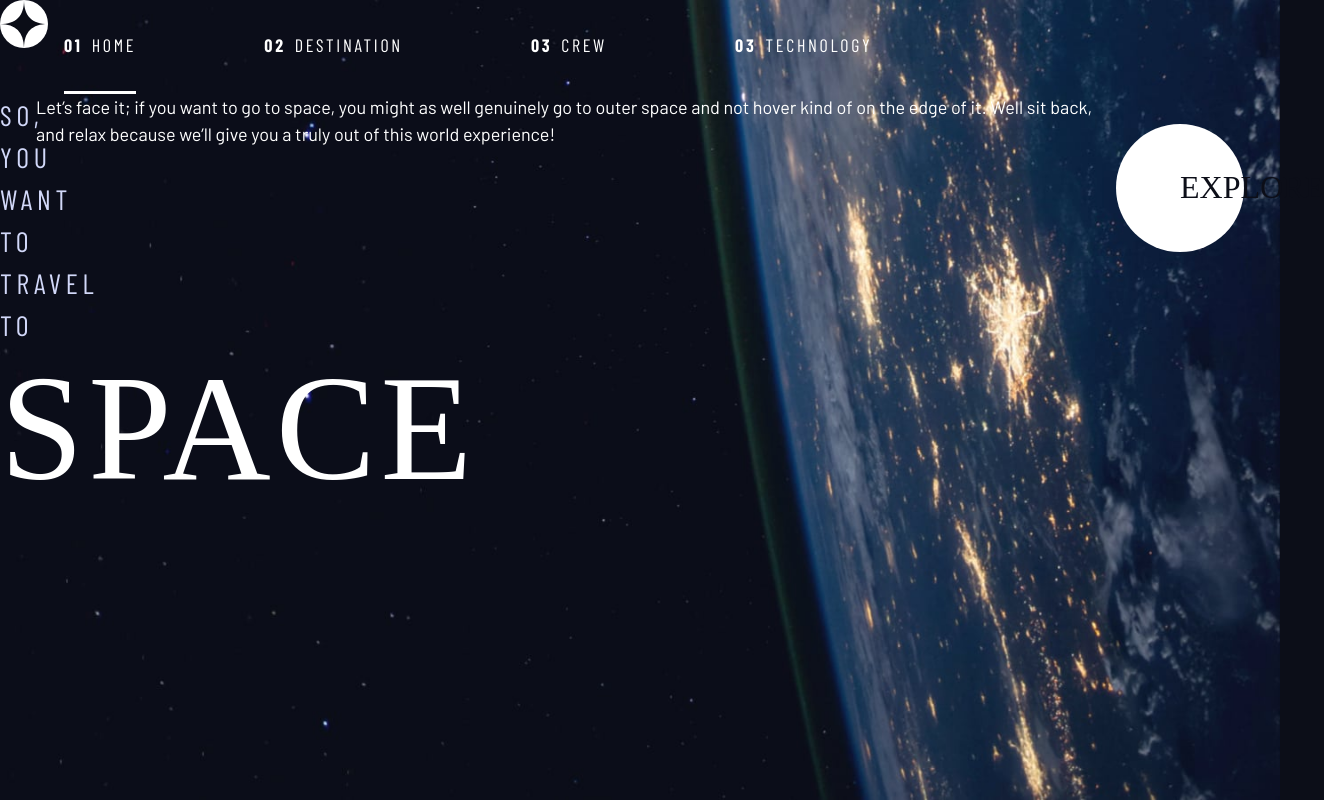
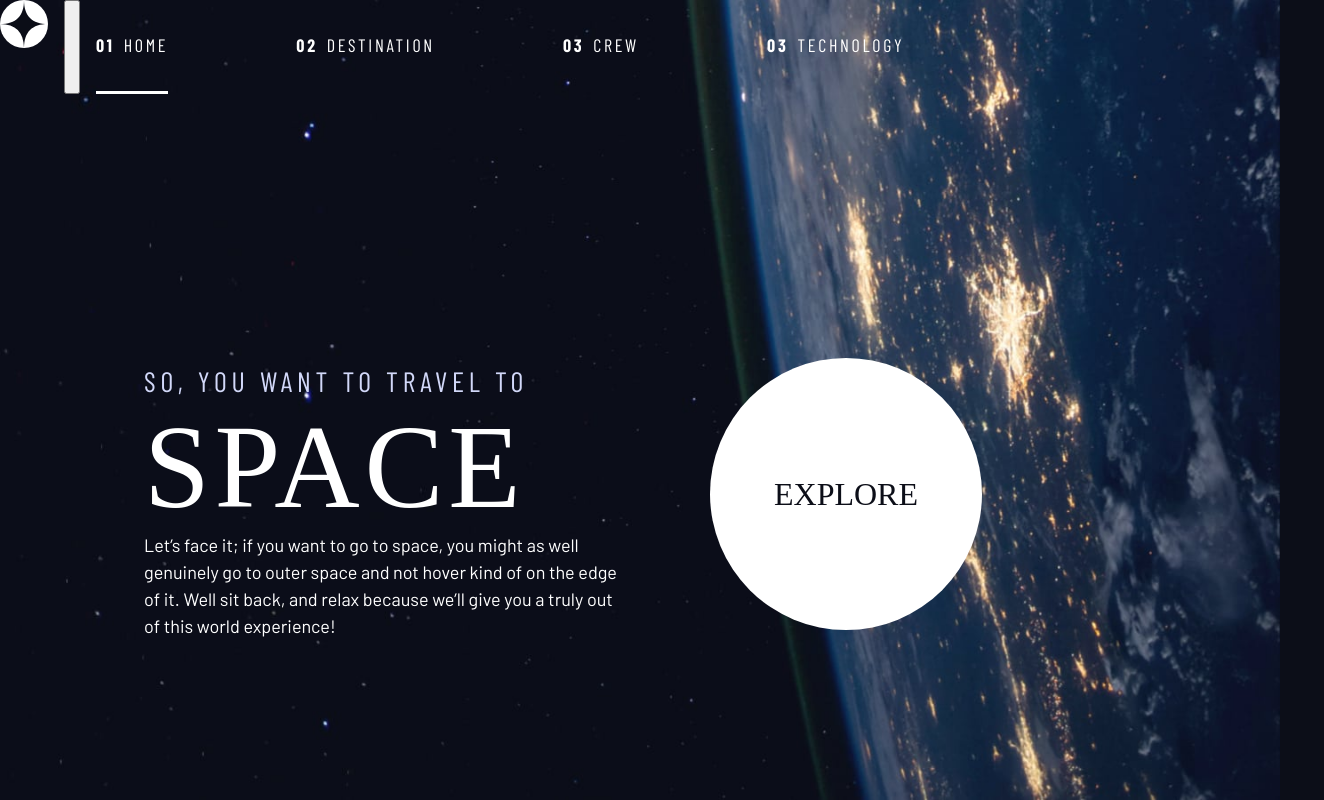
Before and after one commit to zaharscript/space-travel-site, a plain HTML site: page space-tourism-website-main/space-tourism-website-main/starter-code/index.html in a window 1280 px wide. Shown: the whole page, 1324 px wide, since content can reach past the window. Drawn offline with nearby package versions, Linux system fonts and the light colour scheme; a web font is replaced by a local one.

Commit message:
adding header section, explore button, adding back ground pic & final touch up

```diff
--- a/space-tourism-website-main/space-tourism-website-main/starter-code/index.css
+++ b/space-tourism-website-main/space-tourism-website-main/starter-code/index.css
@@ -9,12 +9,12 @@
     --clr-white: 0 0% 100%;
 
     /* font-size */
-    --fs-900: 9.375rem;
-    --fs-800: 6.25rem;
-    --fs-700: 3.5rem;
-    --fs-600: 2rem;
+    --fs-900: clamp(5rem, 8vw + 1rem, 9.375rem);
+    --fs-800: 3.5rem;
+    --fs-700: 1.5rem;
+    --fs-600: 1rem;
     --fs-500: 1.75rem;
-    --fs-400: 1.125rem;
+    --fs-400: 0.9375rem;
     --fs-300: 1rem;
     --fs-200: 0.875rem;
 
@@ -23,6 +23,29 @@
     --ff-sans-cond: "Barlow Condensed", sans-serif;
     --ff-sans-normal: "Barlow", sans-serif;
 }
+
+
+
+    /* tablet screen size */
+    @media (min-width: 35em) {
+        :root {
+            --fs-800: 5rem;
+            --fs-700: 2.5rem;
+            --fs-600: 1.5rem;
+            --fs-400: 1rem;
+        }
+    }
+
+
+    @media (min-width: 45em) {
+        :root {
+            /* font-sizes */
+            --fs-800: 6.25rem;
+            --fs-700: 3.5rem;
+            --fs-600: 2rem;
+            --fs-400: 1.125rem;
+        }
+    }
 
 
 
@@ -67,18 +90,20 @@ p {
 
 /* set up body */
 body {
+    background-color: hsl(var(--clr-dark));
+ /* background-image: url(assets/home/background-home-desktop.jpg); */
+ /* background-repeat: no-repeat; */
+ /* background-position: right top; */
+ /* background-size: cover; */
+ /* background-attachment: fixed; */
+    color:hsl(var(--clr-white));
+    display: grid;
     font-family: var(--ff-sans-normal);
     font-size: var(--fs-400);
-    color:hsl(var(--clr-white));
-    background-image: url(assets/home/background-home-desktop.jpg);
-    background-repeat: no-repeat;
-    background-position: right top;
-    margin-right: 0;
-    background-size: cover;
-    background-attachment: fixed;
-    background-color: hsl(var(--clr-dark));
     line-height: 1.5;
+ /* margin-right: 0; */
     min-height: 100vh;
+    grid-template-rows: min-content 1fr;
 }
 
 /* make images easier to work with */
@@ -116,10 +141,10 @@ select {
 /*-------------------*/
 
 /* general */
-.inline-block{
-    display:inline-block;
-    gap: var (--gap, 1rem);
-}
+/* .inline-block{ */
+    /* display:inline-block; */
+    /* gap: var (--gap, 1rem); */
+/* } */
 
 .flex {
     display: flex;
@@ -133,7 +158,11 @@ select {
 
 }
 
- .flow > * + * {       /* also can be written as  .flow > *:not(:first-child)   */
+.d-block{
+    display: block;
+}
+
+ .flow > *:where(:not(:first-child)) {       /* also can be written as  .flow > *:not(:first-child)   */
     margin-top: var(--flow-space, 1rem);
 
 }
@@ -142,13 +171,57 @@ select {
 .container {
     padding-inline: 2em;
     margin-inline: auto;
-    max-width: 60rem;
+    max-width: 80rem;
 }
 
 .grid-container {
+    text-align: center;
+ /* border: 5px solid limegreen; */
     display: grid;
-    grid-template-columns: 2em minmax(0, 60em) 2em;
+    place-items: center;
+    padding-inline: 1rem;
+
+
 }
+
+.grid-container * {
+    max-width: 50ch;
+}
+
+
+@media (min-width: 45em) {
+    .grid-container {
+        text-align: left;
+        column-gap: var(--container-gap, 2rem) ;
+        grid-template-columns: minmax(2rem, 1fr ) repeat(2, minmax(0, 30rem)) minmax(2rem, 1fr );
+    }
+
+    .grid-container > *:first-child {
+        grid-column: 2;
+        /* outline: 1px solid magenta; */
+
+    }
+
+    .grid-container > *:last-child {
+        grid-column: 3;
+        /* outline: 1px solid tomato; */
+    }
+
+    .grid-container--home {
+        padding-bottom: max(6rem, 20vh);
+        align-items: end;
+    }
+}
+
+
+
+    /* .grid-container > *:first-child { */
+        /* outline: 1px solid red; */
+    /* } */
+
+    /* .grid-container > *:last-child { */
+        /* outline: 1px solid yellow; */
+    /* } */
 
 .sr-only {
     position: absolute;
@@ -231,14 +304,15 @@ select {
 /*  Components     */
 /*-----------------*/
 
-.navigation{
-    margin: 100px 100px 30px 100px;
-}
+/* .navigation{ */
+    /* margin: 100px 100px 30px 100px; */
+/* } */
 
-.navigation >p {
-    text-align: center;
-    margin-top: 30px;
-}
+/* .navigation >p { */
+    /* text-align: center; */
+    /* margin-top: 30px; */
+/* } */
+
 .large-button{
     position: relative;
     display: grid;
@@ -252,6 +326,7 @@ select {
 }
 
 .large-button-2{
+    font-size: 2rem;
     position: relative;
     display: inline-grid;
     z-index: 1;
@@ -273,6 +348,7 @@ select {
     border-radius:50% ;
     opacity: 0;
     transition: opacity 500ms linear, transform 750ms ease-in-out;
+    margin-inline: ;
 
 }
 .large-button-2:hover::after,
@@ -364,3 +440,30 @@ select {
     color: hsl( var(--clr-white) );
     border: 1px solid hsl(var(--clr-white) / .25)
 }
+
+/* ------------------- */
+/* Page specific       */
+/* ------------------- */
+body{
+    background-size: cover;
+    background-position: bottom center;
+}
+
+/* home */
+.home {
+
+    background-image: url(./assets/home/background-home-mobile.jpg);
+}
+
+@media (min-width: 35rem) {
+    .home {
+        background-position: center center;
+        background-image: url(./assets/home/background-home-mobile.jpg);
+    }
+}
+
+@media (min-width: 70rem) {
+    .home {
+        background-image: url(./assets/home/background-home-desktop.jpg);
+    }
+}
--- a/space-tourism-website-main/space-tourism-website-main/starter-code/index.html
+++ b/space-tourism-website-main/space-tourism-website-main/starter-code/index.html
@@ -12,14 +12,18 @@
 
   <title>Frontend Mentor | Space tourism website</title>
 </head>
-<body>
+<body class="home">
+
 <header class="primary-header flex">
     <div>
       <img src="./assets/shared/logo.svg" alt="spaces tourism logo" class="logo">
     </div>
+    <!-- hamburger menu -->
+    <button class="mobile-nav-toggle" aria-controls="primary-navigation"><span class="sr-only" aria-expanded="false">Menu</span></button>
+
 
      <nav >
-    <ul class="primary-navigation underline-indicators flex" >
+      <ul id="primary-navigation" class="primary-navigation underline-indicators flex" >
         <li class="active"><a class="ff-sans-cond uppercase text-white letter-spacing-2" href="index.html"><span>01</span>Home</a></li>
         <li><a class="ff-sans-cond uppercase text-white letter-spacing-2" href="destination.html"><span>02</span>Destination</a></li>
         <li><a class="ff-sans-cond uppercase text-white letter-spacing-2" href="crew.html"><span>03</span>Crew</a></li>
@@ -27,15 +31,19 @@
       </ul>
     </nav>
 </header>
-  <div class="grid-container">
-    <h1 class="text-accent ff-sans-cond fs-500 uppercase letter-spacing-1">So, you want to travel to <span class="fs-900 ff-serif text-white">Space</span></h1>
+  <div class="grid-container grid-container--home" >
+        <div>
+          <h1 class="text-accent fs-500 ff-sans-cond uppercase letter-spacing-1">So, you want to travel to
+            <span class=" d-block fs-900 ff-serif text-white">Space</span></h1>
 
            <p>Let’s face it; if you want to go to space, you might as well genuinely go to
             outer space and not hover kind of on the edge of it. Well sit back, and relax
              because we’ll give you a truly out of this world experience!</p>
-
+        </div>
+        <div>
         <!-- explore button hover-->
-    <a href="#" class="large-button-2 uppercase ff-serif fs-600 text-dark bg-white">Explore</a>
+        <a href="#" class="large-button-2 uppercase ff-serif text-dark bg-white" >Explore</a>
+        </div>
   </div>
 
 
```
Lines whose indentation alone changed are shown as unchanged.
